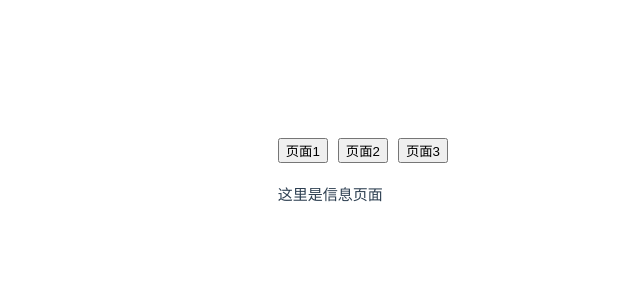
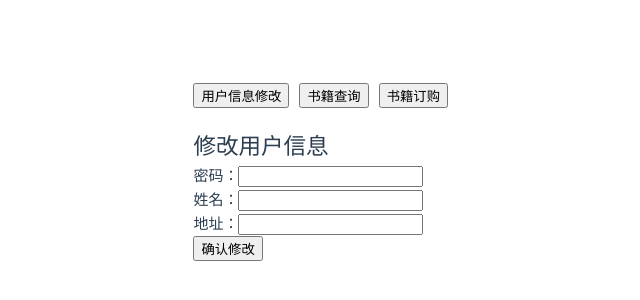
Before and after one commit to xixuetameng/book_store_web, a Vue app: page /home in a window 1280 px wide. Shown: the part 228-528 px from the top of the page, without its empty margins (192-832 px from the left). Built offline with nearby package versions, Linux system fonts and the light colour scheme.

Commit message:
书籍订购页面

```diff
--- /dev/null
+++ b/src/api/bookOrder.js
@@ -0,0 +1,6 @@
+import request from '../utils/request.js'
+
+export function bookOrder(data) {
+
+    return request.post('/Order/order', data)
+}
--- /dev/null
+++ b/src/api/customerRevise.js
@@ -0,0 +1,6 @@
+import request from '../utils/request.js'
+
+export function updateCustomer(data) {
+
+    return request.post('/CustomerRevise/revise', data)
+}
--- a/src/components/BookOrder.vue
+++ b/src/components/BookOrder.vue
@@ -1,10 +1,53 @@
 <script setup>
+import { ref } from 'vue'
+import { useCustomerStore } from '../store/CustomerStore'
+import { bookOrder } from '../api/bookOrder.js'
 
+const customerStore = useCustomerStore()
+
+const bookId = ref('')
+const count = ref('')
+
+// 点击确认按钮
+const order = async () => {
+  if (!customerStore.userId) {
+    console.error('用户ID不存在')
+    return
+  }
+
+  const payload = {
+    CustomerId: customerStore.userId,
+    Count: count.value,
+    BookId: bookId.value,
+    Amount: 0
+  }
+
+  try {
+    const res = await bookOrder(payload)
+    console.log('更新成功', res.data)
+    alert('信息更新成功')
+  } catch (err) {
+    console.error('更新失败', err)
+    alert('更新失败')
+  }
+}
 </script>
 
 <template>
-  <div>
-    这里是书籍订购页面
+  <div class="customer-edit">
+    <h2>书籍订购</h2>
+
+    <div>
+      <label>书籍id：</label>
+      <input v-model="bookId" />
+    </div>
+
+    <div>
+      <label>订购数量：</label>
+      <input v-model="count" />
+    </div>
+
+    <button @click="order">确认订购</button>
   </div>
 </template>
 
--- a/src/components/CustomerRevise.vue
+++ b/src/components/CustomerRevise.vue
@@ -1,72 +1,62 @@
 <script setup>
 import { ref } from 'vue'
-// import { useUserStore } from './store/userStore'
-// import { updateCustomer } from './api/customer'
+import { useCustomerStore } from '../store/CustomerStore'
+import { updateCustomer } from '../api/customerRevise.js'
 
-//const userStore = useUserStore()
+const customerStore = useCustomerStore()
 
-// 四个输入框对应的状态
-const nickname = ref('')
 const password = ref('')
 const name = ref('')
 const address = ref('')
 
-// // 点击确认按钮
-// const submit = async () => {
-//   if (!userStore.userId) {
-//     console.error('用户ID不存在')
-//     return
-//   }
-//
-//   const payload = {
-//     id: userStore.userId,
-//     nickname: nickname.value,
-//     password: password.value,
-//     name: name.value,
-//     address: address.value
-//   }
-//
-//   try {
-//     const res = await updateCustomer(payload)
-//     console.log('更新成功', res.data)
-//     alert('信息更新成功')
-//   } catch (err) {
-//     console.error('更新失败', err)
-//     alert('更新失败')
-//   }
-// }
+// 点击确认按钮
+const submit = async () => {
+  if (!customerStore.userId) {
+    console.error('用户ID不存在')
+    return
+  }
+
+  const payload = {
+    id: customerStore.userId,
+    password: password.value,
+    name: name.value,
+    address: address.value
+  }
+
+  try {
+    const res = await updateCustomer(payload)
+    console.log('更新成功', res.data)
+    alert('信息更新成功')
+  } catch (err) {
+    console.error('更新失败', err)
+    alert('更新失败')
+  }
+}
 </script>
 
 
 <template>
+
+  <div class="customer-edit">
+    <h2>修改用户信息</h2>
+
     <div>
-      这里是信息页面
+      <label>密码：</label>
+      <input type="password" v-model="password" />
     </div>
-<!--  <div class="customer-edit">-->
-<!--    <h2>修改用户信息</h2>-->
 
-<!--    <div>-->
-<!--      <label>昵称：</label>-->
-<!--      <input v-model="nickname" />-->
-<!--    </div>-->
+    <div>
+      <label>姓名：</label>
+      <input v-model="name" />
+    </div>
 
-<!--    <div>-->
-<!--      <label>密码：</label>-->
-<!--      <input type="password" v-model="password" />-->
-<!--    </div>-->
+    <div>
+      <label>地址：</label>
+      <input v-model="address" />
+    </div>
 
-<!--    <div>-->
-<!--      <label>姓名：</label>-->
-<!--      <input v-model="name" />-->
-<!--    </div>-->
-
-<!--    <div>-->
-<!--      <label>地址：</label>-->
-<!--      <input v-model="address" />-->
-<!--    </div>-->
-
-<!--    <button @click="submit">确认修改</button>-->
-<!--  </div>-->
+    <button @click="submit">确认修改</button>
+  </div>
 </template>
 
 
--- a/src/components/Home.vue
+++ b/src/components/Home.vue
@@ -11,9 +11,9 @@ const currentPage = ref('CustomerRevise') // 默认显示 Page1
   <div>
     <!-- 顶部标签栏 -->
     <div class="tab-bar">
-      <button @click="currentPage='CustomerRevise'">页面1</button>
-      <button @click="currentPage='BookQuery'">页面2</button>
-      <button @click="currentPage='BookOrder'">页面3</button>
+      <button @click="currentPage='CustomerRevise'">用户信息修改</button>
+      <button @click="currentPage='BookQuery'">书籍查询</button>
+      <button @click="currentPage='BookOrder'">书籍订购</button>
     </div>
 
     <!-- 标签内容显示 -->
--- a/src/router/index.js
+++ b/src/router/index.js
@@ -3,7 +3,7 @@ import Login from '../views/Login.vue'
 import Home from '../components/Home.vue'
 
 const routes = [
-    { path: '/', redirect: '/login' },
+    { path: '/', redirect: '/home' },
     { path: '/login', component: Login },
     { path: '/home', component: Home } // 登录后显示主页
 ]
--- a/src/store/CustomerStore.js
+++ b/src/store/CustomerStore.js
@@ -3,17 +3,7 @@ import { ref } from 'vue'
 
 export const useCustomerStore = defineStore('user', () => {
     const isLogin = ref(false)  // 是否登录
-    const userId = ref('')      // 登录用户 ID
+    const userId = '2'     // 登录用户 ID
 
-    function login(id) {
-        userId.value = id
-        isLogin.value = true
-    }
-
-    function logout() {
-        userId.value = ''
-        isLogin.value = false
-    }
-
-    return { isLogin, userId, login, logout }
+    return { isLogin, userId }
 })
--- a/src/utils/request.js
+++ b/src/utils/request.js
@@ -2,7 +2,7 @@ import axios from 'axios'
 
 const request = axios.create({
     baseURL: '/api',
-    timeout: 5000
+    timeout: 100000
 })
 
 export default request
```
